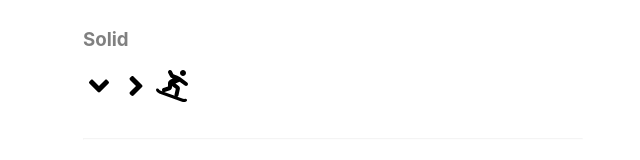
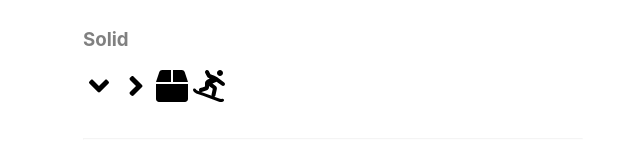
Before and after one commit to coliff/font-awesome-background-svg, a website: page index.html in a window 1280 px wide. Shown: the part 134-294 px from the top of the page, without its empty margins (307-947 px from the left). Drawn offline with Linux system fonts and the light colour scheme.

Commit message:
Update index.html

```diff
--- a/index.html
+++ b/index.html
@@ -44,6 +44,7 @@
 
   <i class="fas fa-2x fa-fw fa-angle-down"></i>
   <i class="fas fa-2x fa-fw fa-angle-right"></i>
+  <i class="fas fa-2x fa-fw fa-box"></i>
   <i class="fas fa-2x fa-fw fa-snowboarding"></i>
 
   <hr>
```
